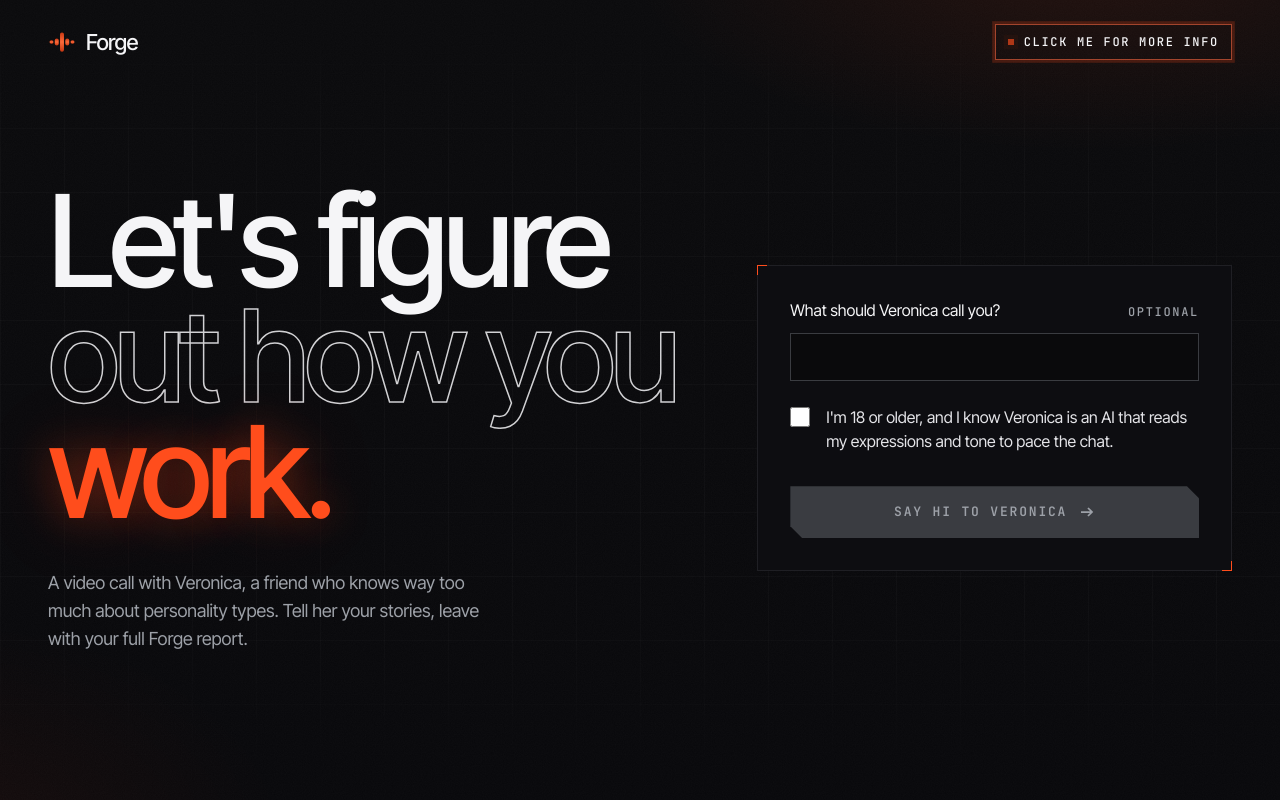
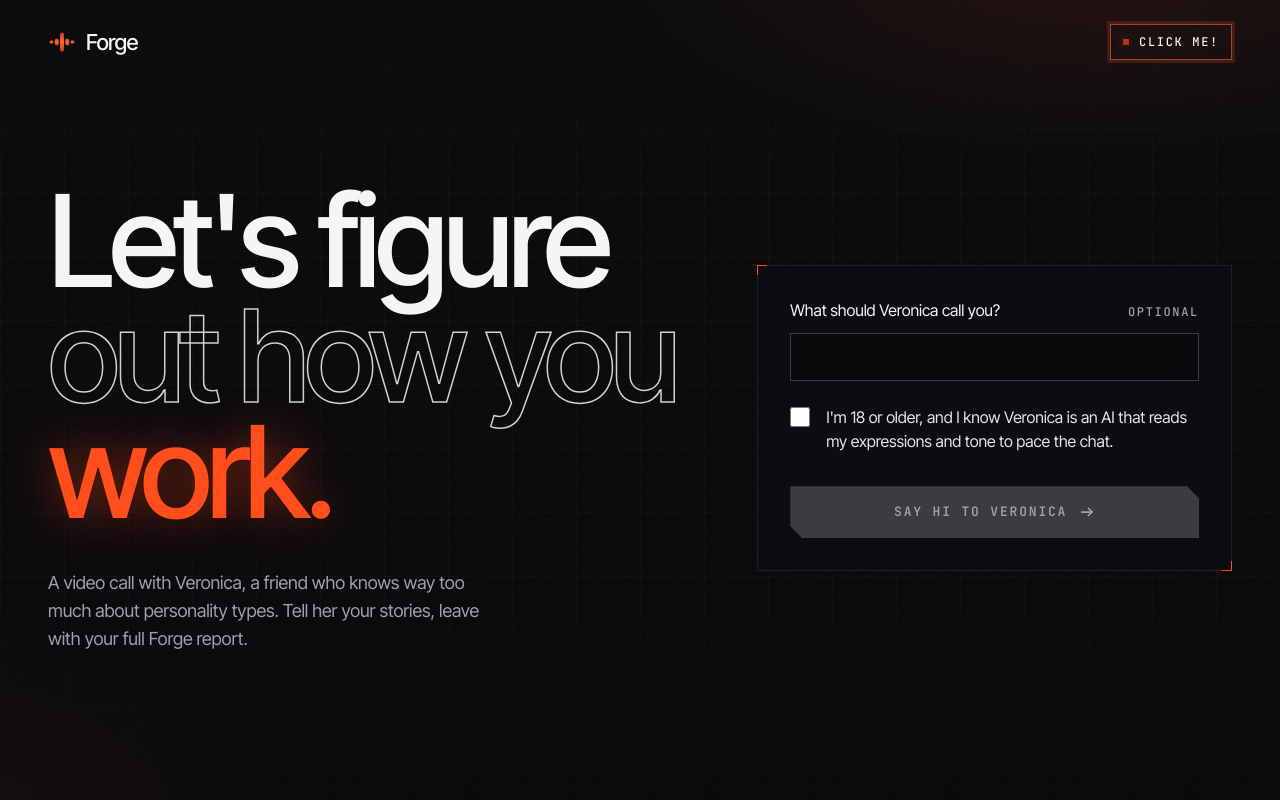
Before and after one commit to Elysian11110/forge-on-tavus, a Next.js app: page /homepage in a window 1280 px wide. Built offline with nearby package versions, Linux system fonts and the light colour scheme; what @daily-co/daily-react would draw is missing.

Commit message:
the chip says click me and blinks on every visit until it is clicked

```diff
--- a/app/components/about-veronica.tsx
+++ b/app/components/about-veronica.tsx
@@ -1,38 +1,14 @@
 "use client";
 
-import { useEffect, useRef, useState } from "react";
+import { useRef, useState } from "react";
 
-// Once someone has opened it, the chip stops blinking, on later visits too. Storage can be
-// blocked (private windows, previews), so it only ever decides whether the chip blinks.
-const SEEN_KEY = "forge-about-seen";
-
-function readSeen(): boolean {
-  try {
-    return window.localStorage.getItem(SEEN_KEY) === "1";
-  } catch {
-    return false;
-  }
-}
-
-function saveSeen(): void {
-  try {
-    window.localStorage.setItem(SEEN_KEY, "1");
-  } catch {
-    // The chip still stops blinking for this visit.
-  }
-}
-
-/** The blinking "more info" chip in the landing header, and the short note it opens on why Veronica exists. */
+/** The blinking "Click me!" chip in the landing header, and the note it opens on why Veronica exists. It blinks on every visit until it is clicked. */
 export function AboutVeronica() {
   const dialog = useRef<HTMLDialogElement>(null);
-  const [seen, setSeen] = useState(true);
-
-  // Read after mount, so the server render and the first client render agree.
-  useEffect(() => setSeen(readSeen()), []);
+  const [seen, setSeen] = useState(false);
 
   function open() {
     setSeen(true);
-    saveSeen();
     dialog.current?.showModal();
   }
 
@@ -45,7 +21,7 @@ export function AboutVeronica() {
         className={`type-label inline-flex h-9 items-center gap-2.5 border border-rule px-3 text-ink transition-colors hover:border-ember focus-visible:outline-2 focus-visible:outline-offset-2 focus-visible:outline-ember ${seen ? "" : "animate-blink"}`}
       >
         <span aria-hidden className={`size-1.5 bg-ember ${seen ? "" : "animate-breathe"}`} />
-        Click me for more info
+        Click me!
       </button>
 
       <dialog
```
